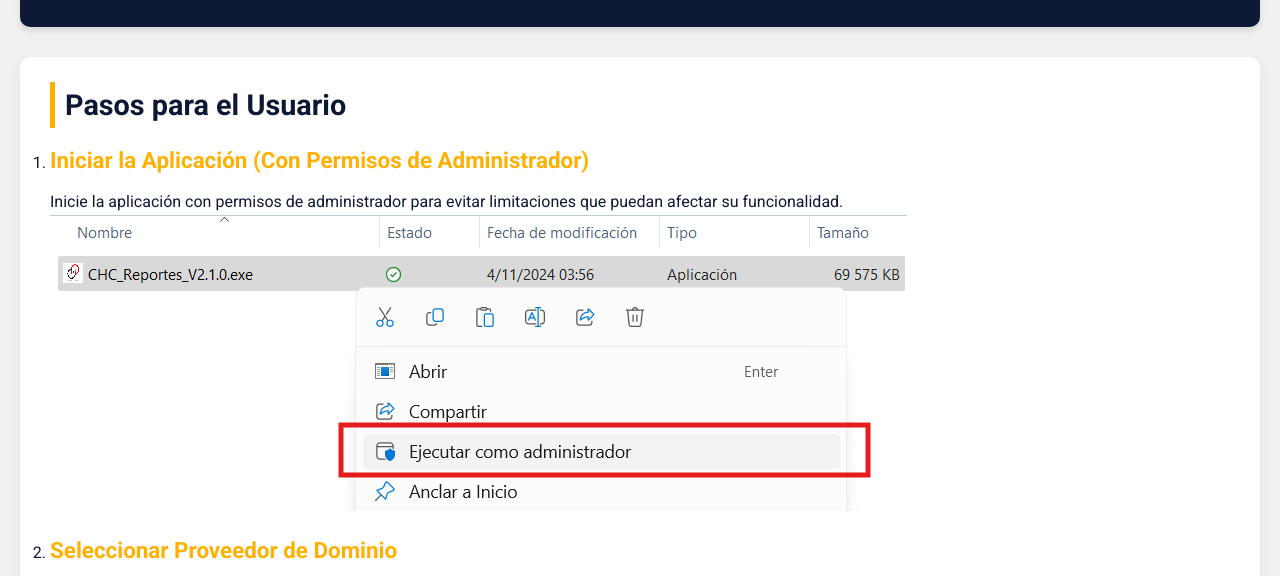
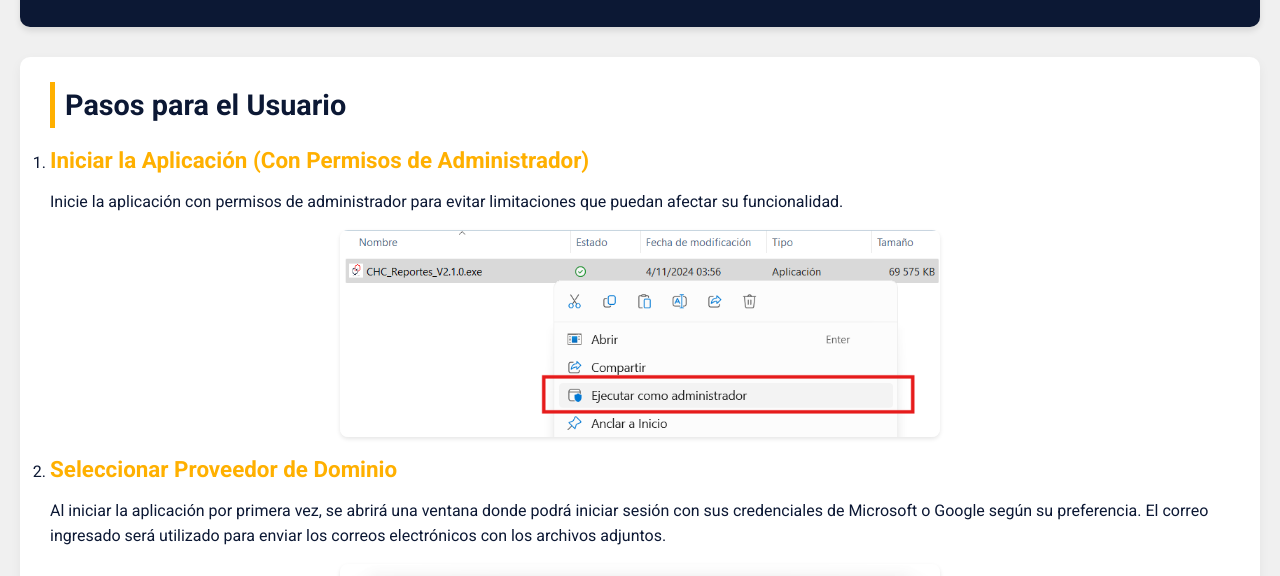
Before and after one commit to AlphaK03/CHC_REPORTES_MANUAL-DE-USUARIO, a plain HTML site: page index.html in a window 1280 px wide. Shown: the part 155-731 px from the top of the page. Drawn offline with Linux system fonts and the light colour scheme.

Commit message:
Update styles.css

```diff
--- a/styles.css
+++ b/styles.css
@@ -126,3 +126,12 @@ footer {
     font-size: 1em;
     box-shadow: 0 -2px 6px rgba(0, 0, 0, 0.1);
 }
+
+.step-image {
+    width: 100%;
+    max-width: 600px;
+    display: block;
+    margin: 15px auto;
+    border-radius: 8px;
+    box-shadow: 0 2px 4px rgba(0, 0, 0, 0.1);
+}
```
